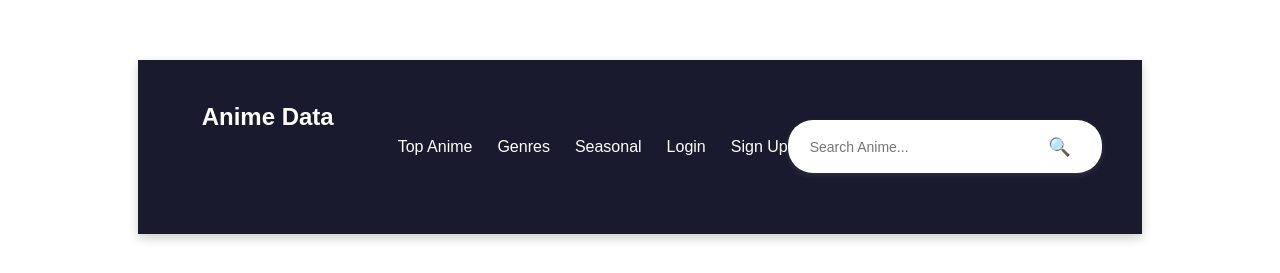
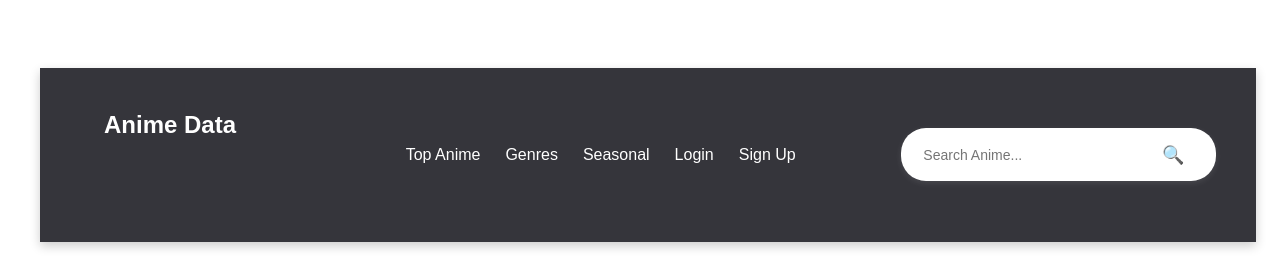
Before and after one commit to Dionathann/Anime-Website, a React (Vite) app: page / in a window 1280 px wide. Shown: the part 171-444 px from the top of the page. Built offline with nearby package versions, Linux system fonts and the light colour scheme; no server answers.

Commit message:
Fix Navbar
Fixing Navbar Different Size in different Page

```diff
--- a/src/App.css
+++ b/src/App.css
@@ -1,8 +1,9 @@
-
 
 #root {
+  width: 100%;
   max-width: 1280px;
-  margin: 0 auto;
+  margin-left: auto;
+  margin-right: auto;
   padding: 2rem;
   text-align: center;
 }
--- a/src/App.jsx
+++ b/src/App.jsx
@@ -9,6 +9,7 @@ import SearchResults from "./components/SearchResults/SearchResults";
 import AnimeDetails from "./components/AnimeDetails/AnimeDetails";
 import Signup from "./components/Signup/Signup";
 import Login from "./components/Login/Login";
+
 function App(){
   return(
     <Router>
--- a/src/components/Genres/Genres.css
+++ b/src/components/Genres/Genres.css
@@ -1,3 +1,9 @@
+body {
+  font-family: Arial, sans-serif;
+  text-align: center;
+}
+
+
 .container {
     width: 100%;
     max-width: 800px;
--- a/src/components/Header/Header.css
+++ b/src/components/Header/Header.css
@@ -1,10 +1,11 @@
+
 /* Header Styles */
 .navbar {
   display: flex;
   align-items: center;
   justify-content: space-between;
   padding: 15px 40px;
-  background-color: #1a1a2e;
+  background-color: #35353b;
   color: white;
   box-shadow: 0 4px 10px rgba(0, 0, 0, 0.2);
 }
--- a/src/components/Home/home.css
+++ b/src/components/Home/home.css
@@ -1,6 +1,11 @@
 body {
     font-family: Arial, sans-serif;
     text-align: center;
+    width: 100%;
+}
+
+.page{
+    margin: 0;
 }
 
 .grid-container {
--- a/src/components/Home/home.jsx
+++ b/src/components/Home/home.jsx
@@ -24,7 +24,7 @@ function Home(){
         }, []);
 
     return(
-        <div>
+        <div className="page">
             <Header />
 
             <h1>Currently Airing</h1>
--- a/src/components/Login/Login.css
+++ b/src/components/Login/Login.css
@@ -1,4 +1,8 @@
 /* Container */
+.page{
+    margin: 0;
+}
+
 .login-container {
     display: flex;
     flex-direction: column;
--- a/src/components/Login/Login.jsx
+++ b/src/components/Login/Login.jsx
@@ -35,7 +35,7 @@ function Login() {
 
   return (
 
-    <>
+    <div className="page">
       <Header />
       <div className="login-container">
         <div className="login-box">
@@ -69,7 +69,7 @@ function Login() {
           Don`t have an account? <a href="/signup">Sign Up</a>
         </p>
       </div>
-    </>
+    </div>
   );
 }
 
--- a/src/components/Seasonal/Seasonal.css
+++ b/src/components/Seasonal/Seasonal.css
@@ -18,7 +18,6 @@
 }
 
 .season-tabs span {
-    padding-top: ;
     display: flex;
     justify-content: center;
 }
--- a/src/components/Testing.jsx
+++ /dev/null
@@ -1,3 +0,0 @@
-export default function testing(){
-    return <h1>Testing Bang</h1>
-}
--- a/src/index.css
+++ b/src/index.css
@@ -28,7 +28,6 @@ a:hover {
 }
 
 body {
-  margin: 0;
   display: flex;
   place-items: center;
   min-width: 320px;
```
